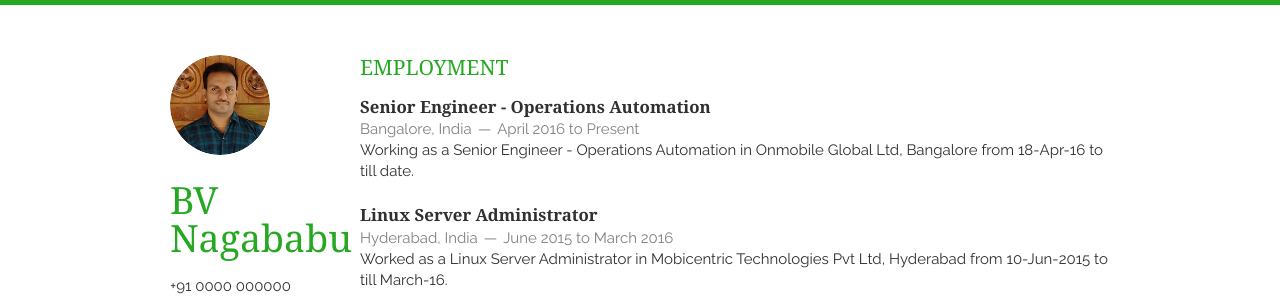
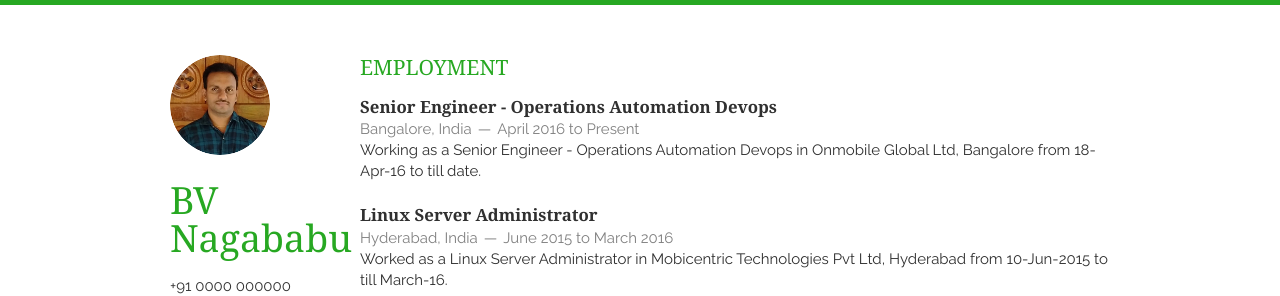
Before and after one commit to BVNAGABABU/battina, a Jekyll site: the page built from index.html, in a window 1280 px wide. Shown: the top 296 px of the page. Built offline with Jekyll 4.4.1, drawn with Linux system fonts in a browser that asks for light colours; nearby versions of some CDN libraries; the list of posts is cut into pages by our own code.

Commit message:
Update employment.html

```diff
--- a/_includes/employment.html
+++ b/_includes/employment.html
@@ -2,10 +2,10 @@
     <h1>Employment</h1>
     <article>
         <header>
-            <h1>Senior Engineer - Operations Automation</h1>
+            <h1>Senior Engineer - Operations Automation Devops</h1>
             <span><address>Bangalore, India</address><time>April 2016 to Present</time></span>
         </header>
-        <p>Working as a Senior Engineer - Operations Automation in Onmobile Global Ltd, Bangalore from 18-Apr-16 to till date.</p>
+        <p>Working as a Senior Engineer - Operations Automation Devops in Onmobile Global Ltd, Bangalore from 18-Apr-16 to till date.</p>
     </article>
     <article>
         <header>
```
